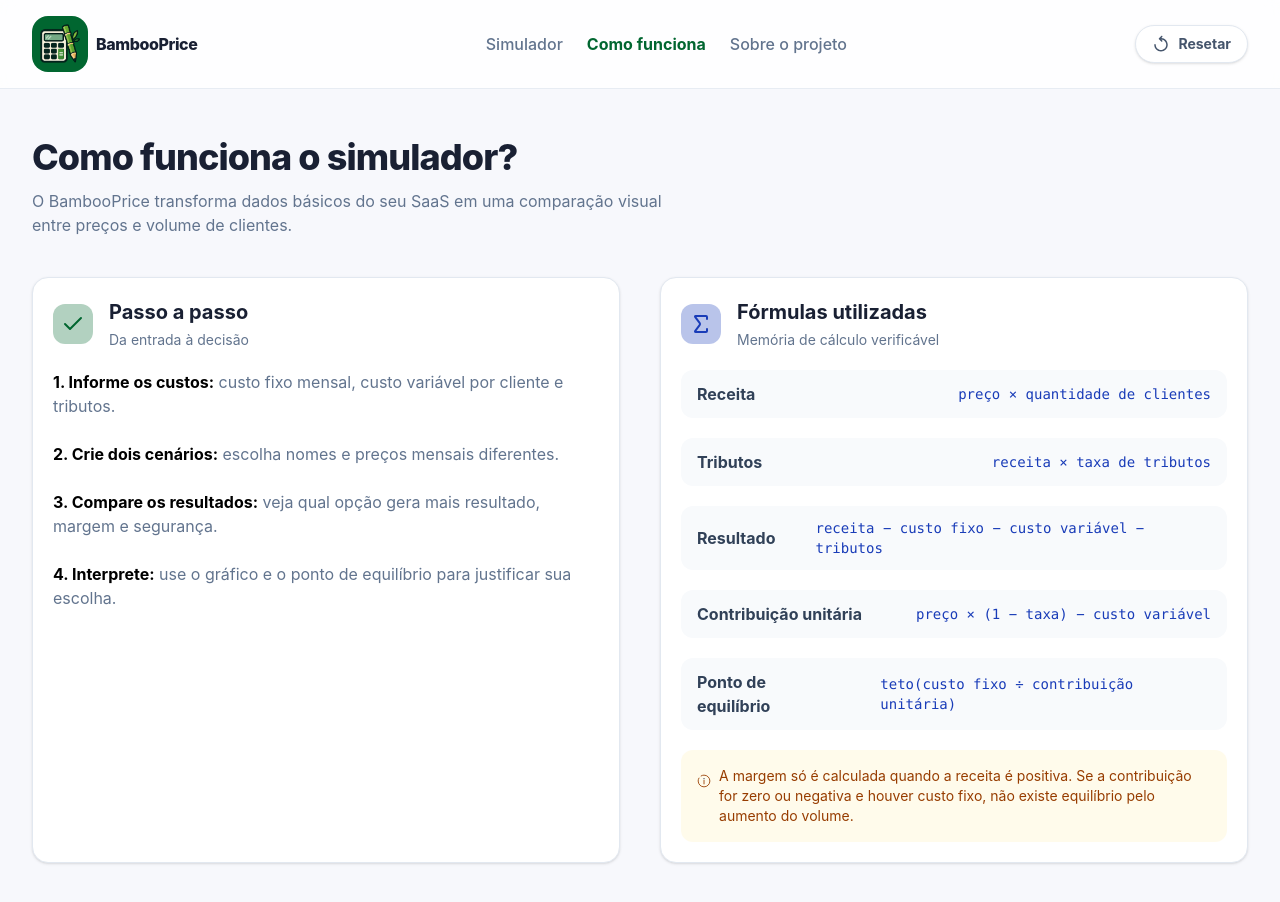
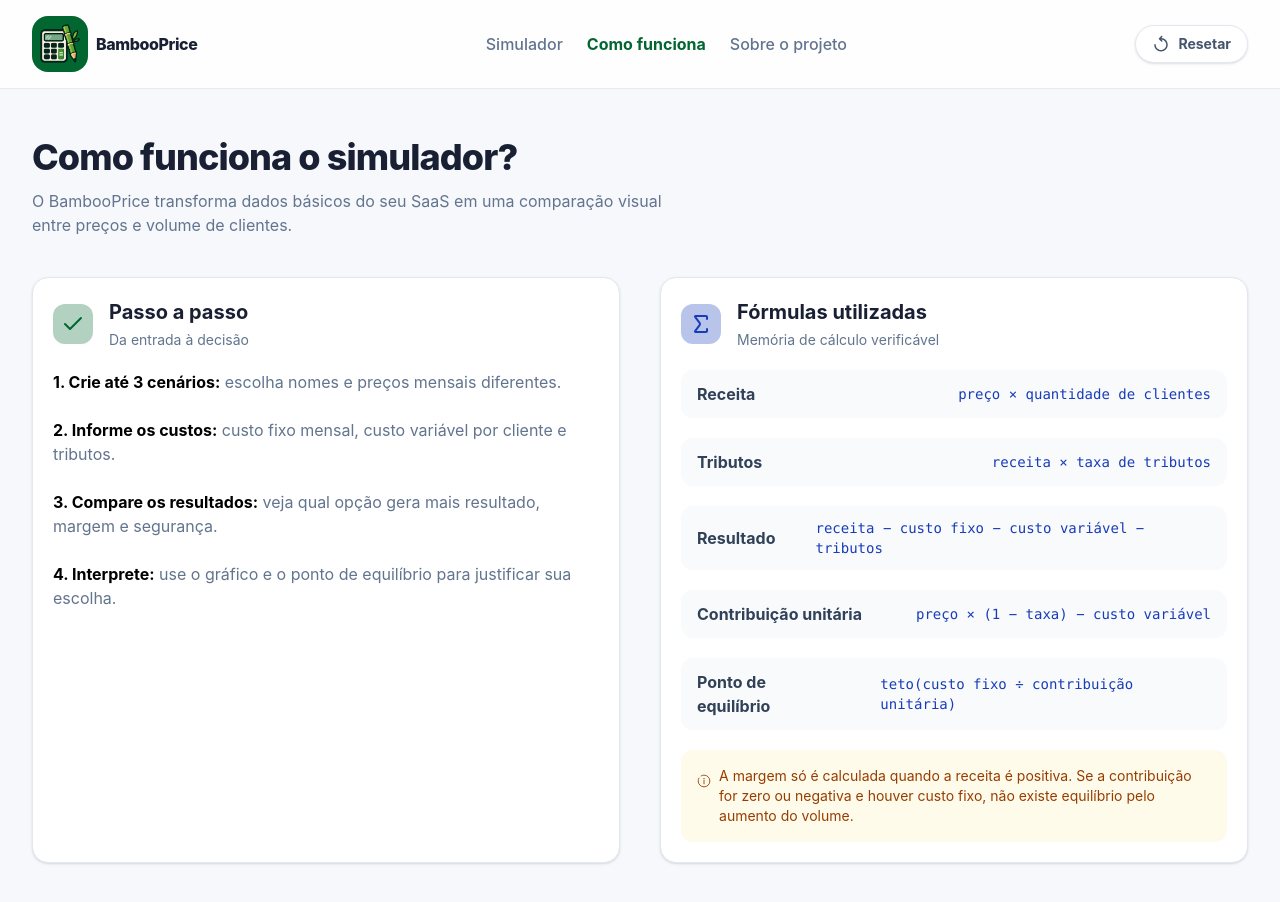
Before and after one commit to Isaluh/saas-pricing, a Nuxt app: page /funcionamento in a window 1280 px wide. Shown: the top 902 px of the page. Built offline with nearby package versions, Linux system fonts and the light colour scheme.

Commit message:
wip: inicia testes

```diff
--- a/app/pages/funcionamento.vue
+++ b/app/pages/funcionamento.vue
@@ -11,8 +11,8 @@
                     <svg xmlns="http://www.w3.org/2000/svg" width="24" height="24" viewBox="0 0 24 24" fill="none" stroke="currentColor" stroke-width="2" stroke-linecap="round" stroke-linejoin="round" class="lucide lucide-check" aria-hidden="true"><path d="M20 6 9 17l-5-5"></path></svg>
                 </SecaoHeaderComIcon>
                 <p class="text-slate-500">
-                    <strong class="text-black">1. Informe os custos:</strong> custo fixo mensal, custo variável por cliente e tributos.<br><br>
-                    <strong class="text-black">2. Crie dois cenários:</strong> escolha nomes e preços mensais diferentes.<br><br>
+                    <strong class="text-black">1. Crie até 3 cenários:</strong> escolha nomes e preços mensais diferentes.<br><br>
+                    <strong class="text-black">2. Informe os custos:</strong> custo fixo mensal, custo variável por cliente e tributos.<br><br>
                     <strong class="text-black">3. Compare os resultados:</strong> veja qual opção gera mais resultado, margem e segurança.<br><br>
                     <strong class="text-black">4. Interprete:</strong> use o gráfico e o ponto de equilíbrio para justificar sua escolha.
                 </p>
--- a/app/pages/index.vue
+++ b/app/pages/index.vue
@@ -134,6 +134,11 @@
     }
 
     function adicionarCenario() {
+        if (!novoCenario.value.nome || novoCenario.value.preco === null) {
+            alert('Preencha o nome e o preço do plano antes de adicionar um cenário.')
+            return
+        }
+
         const cenario: Cenario = {
             ...novoCenario.value,
             id: cenarios.value.length
```
Also changed, not shown: 1 other file (tests, documents, lock files or other folders).
